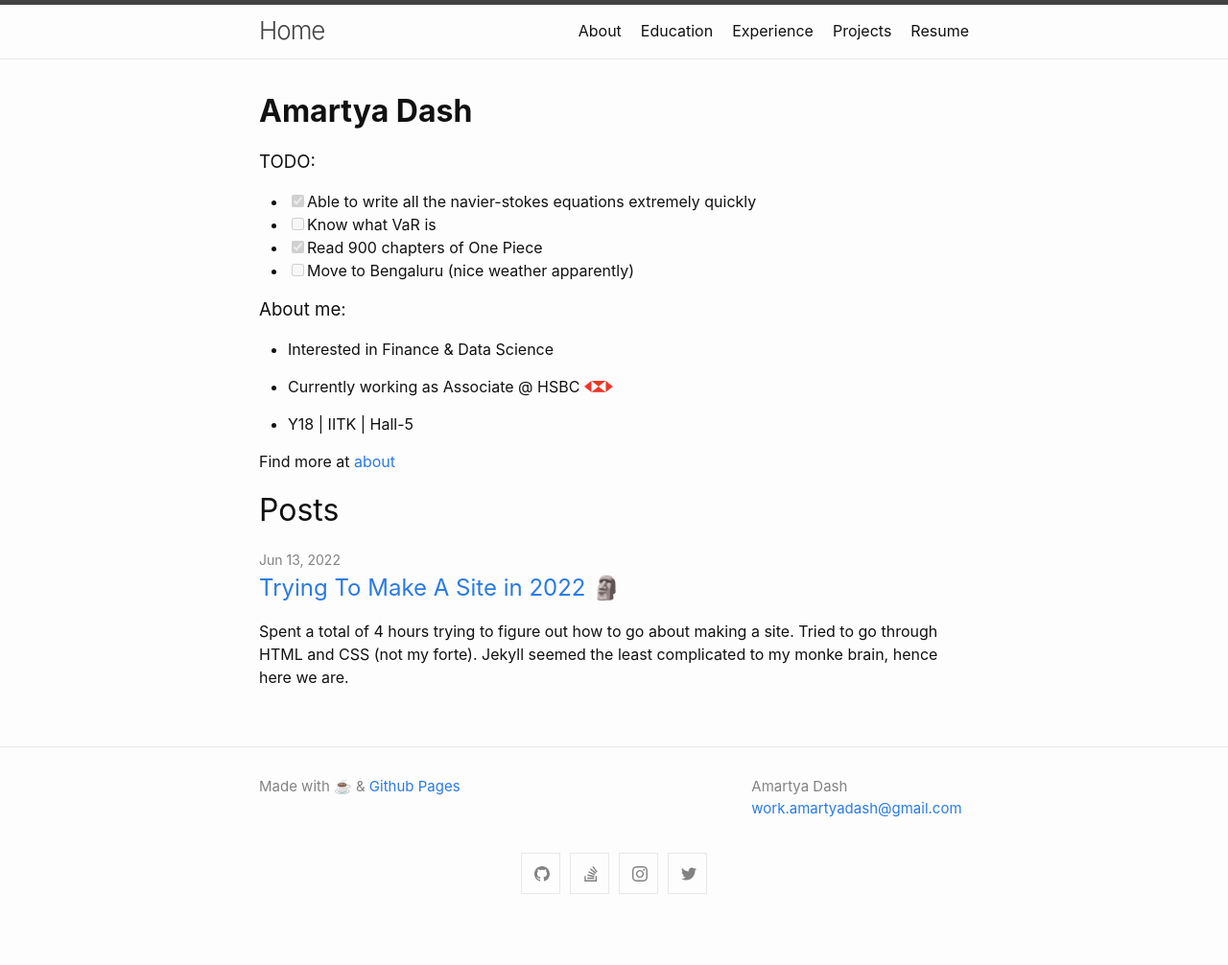
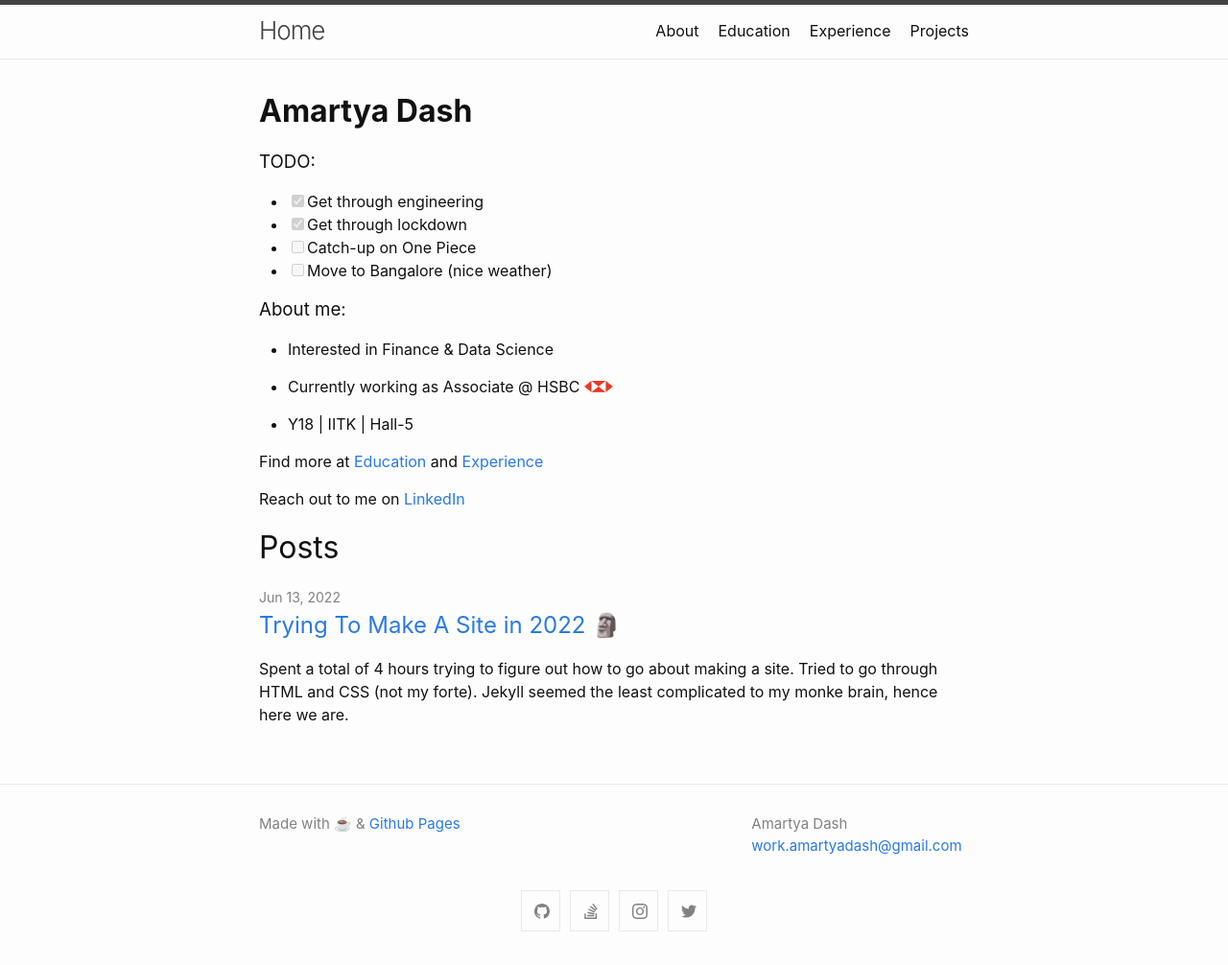
Before and after one commit to amartyadash/amartyadash.github.io, a Jekyll site: the page built from index.md, in a window 1280 px wide. Shown: the whole page at 96% size. Built offline with Jekyll 4.4.1, drawn with Linux system fonts in a browser that asks for light colours; before the commit the page ends 967 px from its top, so only the background shows below that.

Commit message:
Removed resume

```diff
--- a/_config.yml
+++ b/_config.yml
@@ -55,7 +55,6 @@ header_pages:
   - education.md
   - experience.md
   - projects.md
-  - resume.md
 
 google_analytics: G-VS3KWRCD12
 
--- a/index.md
+++ b/index.md
@@ -26,10 +26,10 @@ Data Science & Finance
 # **Amartya Dash**
 
 ### TODO:
-* [x] Able to write all the navier-stokes equations extremely quickly
-* [ ] Know what VaR is
-* [x] Read 900 chapters of One Piece
-* [ ] Move to Bengaluru (nice weather apparently)
+* [x] Get through engineering
+* [x] Get through lockdown
+* [ ] Catch-up on One Piece
+* [ ] Move to Bangalore (nice weather)
 
 ### About me:
 
@@ -39,6 +39,8 @@ Data Science & Finance
 
  - Y18 \| IITK \| Hall-5
 
- Find more at [about](./about)
+ Find more at [Education](./education) and [Experience](./experience)
+
+ Reach out to me on [LinkedIn](https://www.linkedin.com/in/amartya-dash-b25b90195/)
 
 # Posts
```
Also changed, not shown: about.md (+1 -2 lines), resume.md (deleted, +0 -6 lines), 1 other file.
